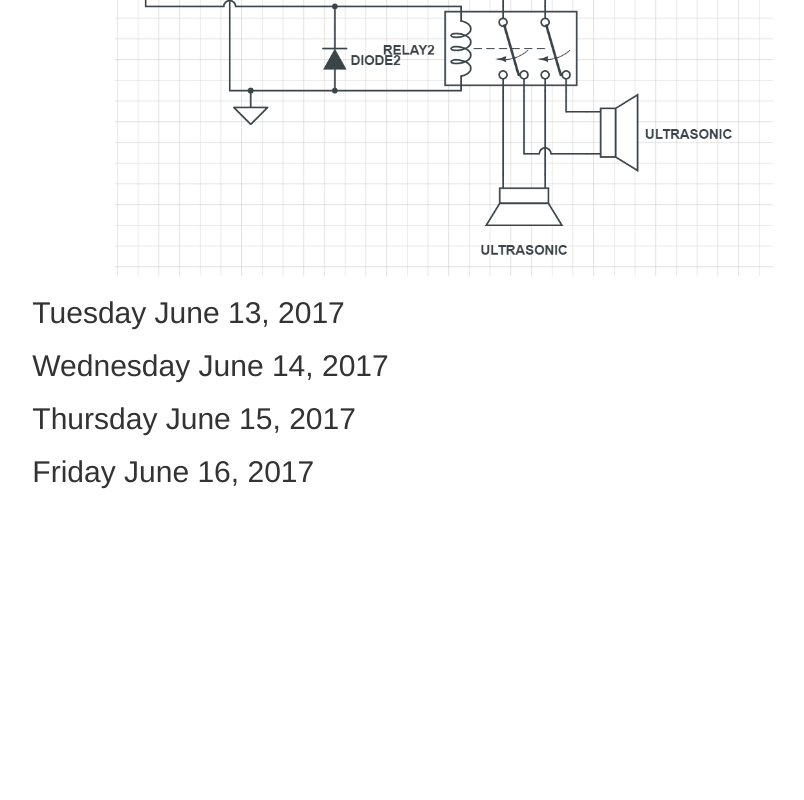
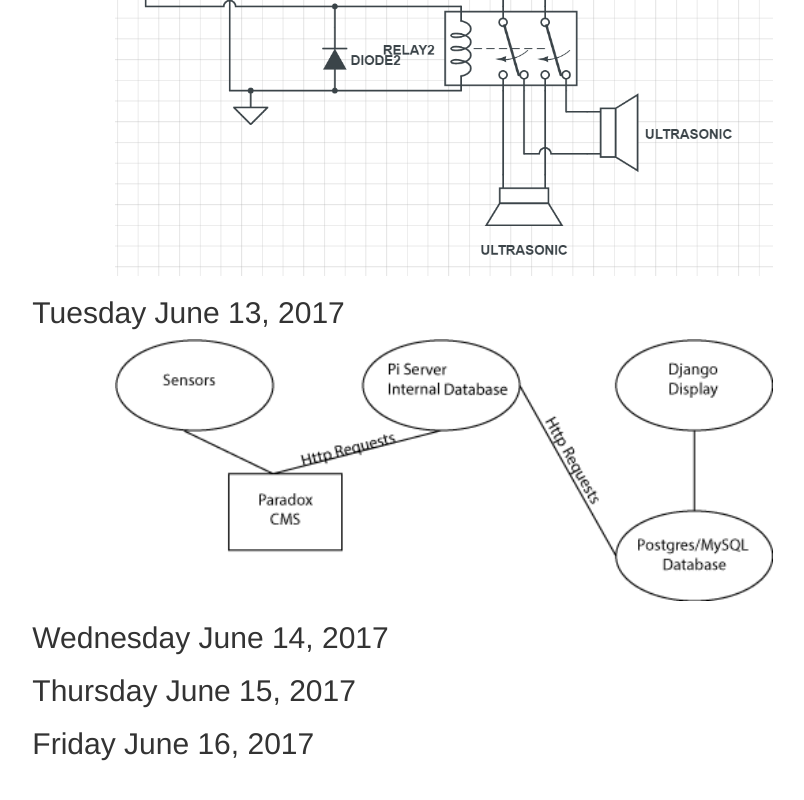
Before and after one commit to sayakura/midro.github.io, a plain HTML site: page posts/week4.html in a window 1280 px wide. Shown: the part 799-1599 px from the top of the page, without its empty margins (196-1000 px from the left). Before the commit the page ends 1337 px from the top, so only its background shows below. Drawn offline with nearby package versions, Linux system fonts and the light colour scheme.

Commit message:
added OSI_Model.png picture

```diff
--- a/posts/week4.html
+++ b/posts/week4.html
@@ -82,7 +82,7 @@
         <!-- ................................................................................... -->
 
         <h2>Tuesday June 13, 2017</h2>
-
+        <img src="../images/OSI_Model.png">
 
         <!-- ......................................WEDNESDAY..................................... -->
         <!-- ................................................................................... -->
```
